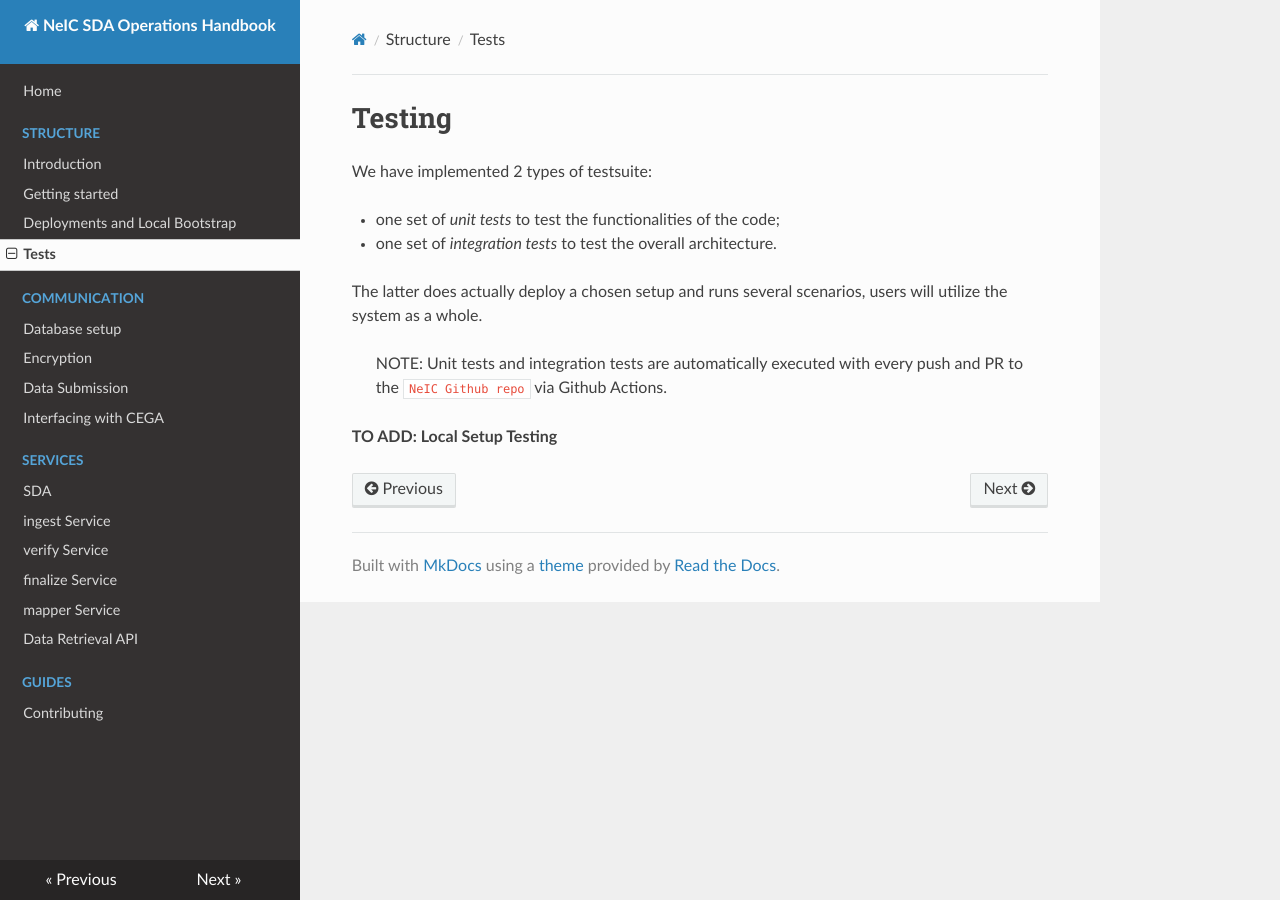
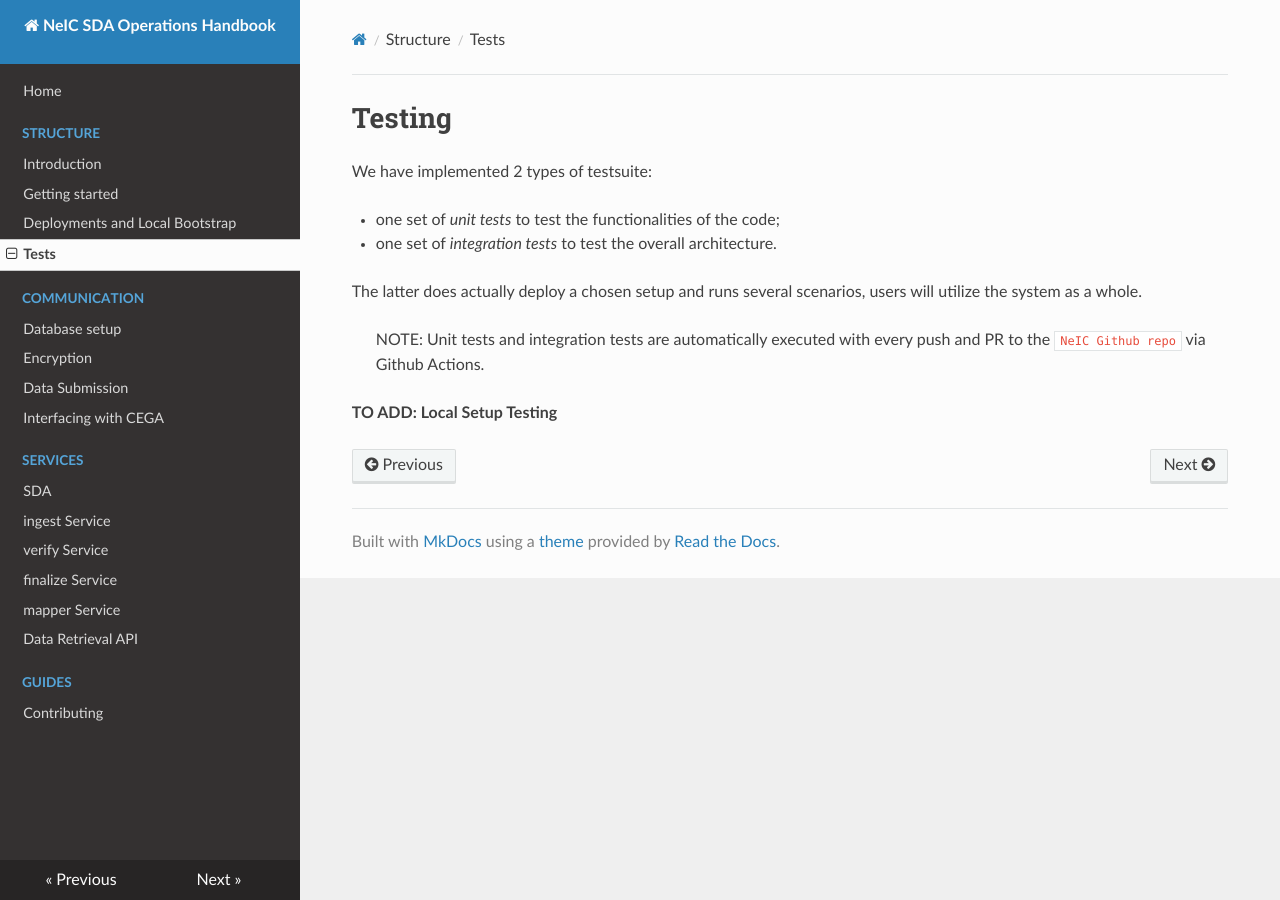
Before and after one commit to neicnordic/neic-sda, an MkDocs documentation site: the page built from docs/tests.md, in a window 1280 px wide. Built offline with MkDocs 1.6.1, drawn with Linux system fonts in a browser that asks for light colours; nearby versions of some CDN libraries.

Commit message:
increase width to fit the suquence diagram

```diff
--- a/docs/css/neic-sda.css
+++ b/docs/css/neic-sda.css
@@ -1,3 +1,5 @@
 .wy-table-responsive tbody td {
     white-space: normal;
 }
+
+.wy-nav-content {max-width: 1000px !important;}
```
